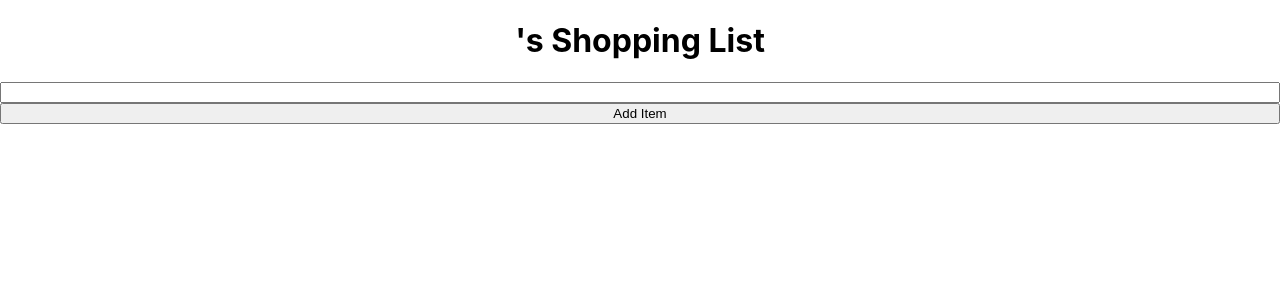
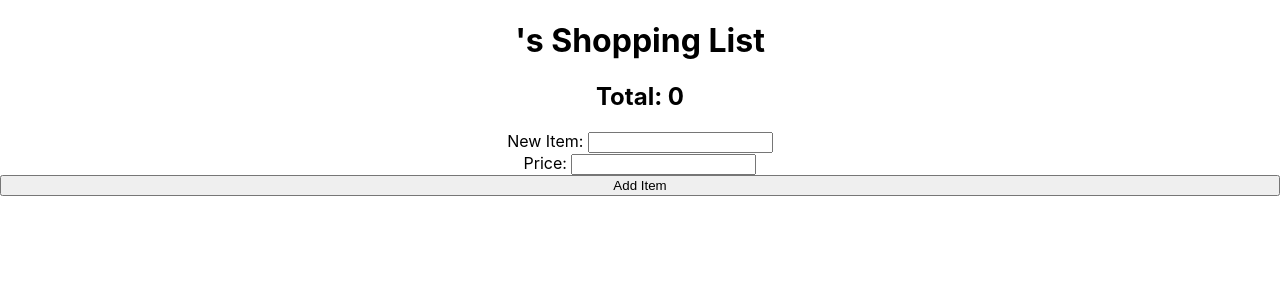
Before and after one commit to cladams0203/ts-shopping-list, a React (Create React App) app: page /list in a window 1280 px wide. Shown: the top 300 px of the page. Built offline with nearby package versions, Linux system fonts and the light colour scheme.

Commit message:
finished type functionality for list total

```diff
--- a/src/components/AddItemForm.tsx
+++ b/src/components/AddItemForm.tsx
@@ -1,31 +1,48 @@
 import React, { useState, Dispatch } from "react";
 import { useDispatch } from "react-redux";
-import { Actions, ListItem } from "../utils/types";
+import { Actions, ListFormValue, ListItem } from "../utils/types";
 import { ADD_ITEM } from "../reducers/listReducer";
 
-type FormValue = string;
+interface Formprops {
+  handleTotal: (arg: number) => void;
+}
 
-export const AddItemForm: React.FC = () => {
-  const [form, setForm] = useState<FormValue>("");
+const inititialForm = {
+  name: "",
+  price: "",
+};
+
+export const AddItemForm: React.FC<Formprops> = ({ handleTotal }) => {
+  const [form, setForm] = useState<ListFormValue>(inititialForm);
   const dispatch = useDispatch<Dispatch<Actions>>();
 
   const handleChange = (e: React.ChangeEvent<HTMLInputElement>) => {
-    setForm(e.target.value);
+    setForm({ ...form, [e.target.name]: e.target.value });
   };
 
   const handleSubmit = (e: React.FormEvent<HTMLFormElement>) => {
     e.preventDefault();
+    const newPrice = Number(form.price);
     const newItem: ListItem = {
-      name: form,
+      name: form.name,
       id: Date.now(),
       purchased: false,
+      price: newPrice,
     };
     dispatch({ type: ADD_ITEM, payload: newItem });
+    handleTotal(newPrice);
+    setForm(inititialForm);
   };
 
   return (
     <form onSubmit={handleSubmit}>
-      <input value={form} onChange={handleChange} />
+      <label>
+        New Item:{" "}
+        <input name="name" value={form.name} onChange={handleChange} />
+      </label>
+      <label>
+        Price: <input name="price" value={form.price} onChange={handleChange} />
+      </label>
       <button type="submit">Add Item</button>
     </form>
   );
--- a/src/components/ListContainer.tsx
+++ b/src/components/ListContainer.tsx
@@ -1,19 +1,29 @@
-import React from "react";
+import React, { useState } from "react";
 import { useSelector } from "react-redux";
 import { AppState, ListItem } from "../utils/types";
 import { ShoppingListItem } from "./ShoppingListItem";
 import { AddItemForm } from "./AddItemForm";
 
+interface totalFun {
+  totally: () => void;
+}
+
 export const ListContainer: React.FC = () => {
+  const [total, setTotal] = useState(0);
   const { user } = useSelector((state: AppState) => state.user);
   const { list } = useSelector((state: AppState) => state.list);
   console.log(list);
+
+  const handleTotal = (input: number) => {
+    setTotal(total + input);
+  };
 
   return (
     <>
       <div>
         <h1>{user.username}'s Shopping List</h1>
-        <AddItemForm />
+        <h2>Total: {total}</h2>
+        <AddItemForm handleTotal={handleTotal} />
         {list.map((item: ListItem) => {
           return <ShoppingListItem item={item} key={item.id} />;
         })}
--- a/src/components/ShoppingListItem.tsx
+++ b/src/components/ShoppingListItem.tsx
@@ -2,10 +2,12 @@ import React from "react";
 import { ItemProps } from "../utils/types";
 
 export const ShoppingListItem: React.FC<ItemProps> = ({ item }) => {
-  const { name, purchased } = item;
+  const { name, purchased, price } = item;
   return (
-    <>
-      <h2>{name}</h2>
-    </>
+    <div>
+      <h2>
+        {name} <span>Price: {price}</span>
+      </h2>
+    </div>
   );
 };
--- a/src/utils/types.ts
+++ b/src/utils/types.ts
@@ -11,6 +11,7 @@ export interface ListItem {
   name: string;
   id: number;
   purchased: boolean;
+  price: number;
 }
 
 export interface UserState {
@@ -42,6 +43,10 @@ export interface FormValues {
   confirmPassword: string;
   email: string;
 }
+export interface ListFormValue {
+  name: string;
+  price: string;
+}
 
 export interface ItemProps {
   item: ListItem;
```
